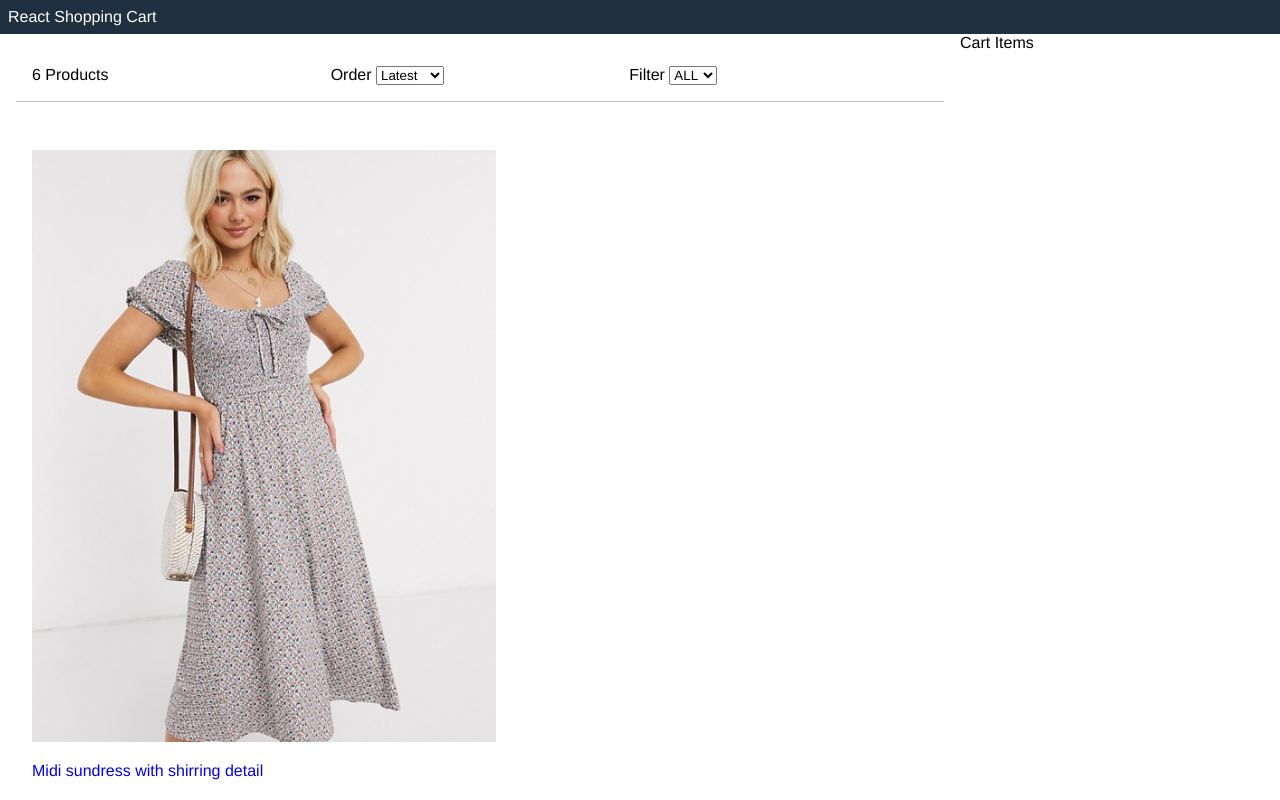
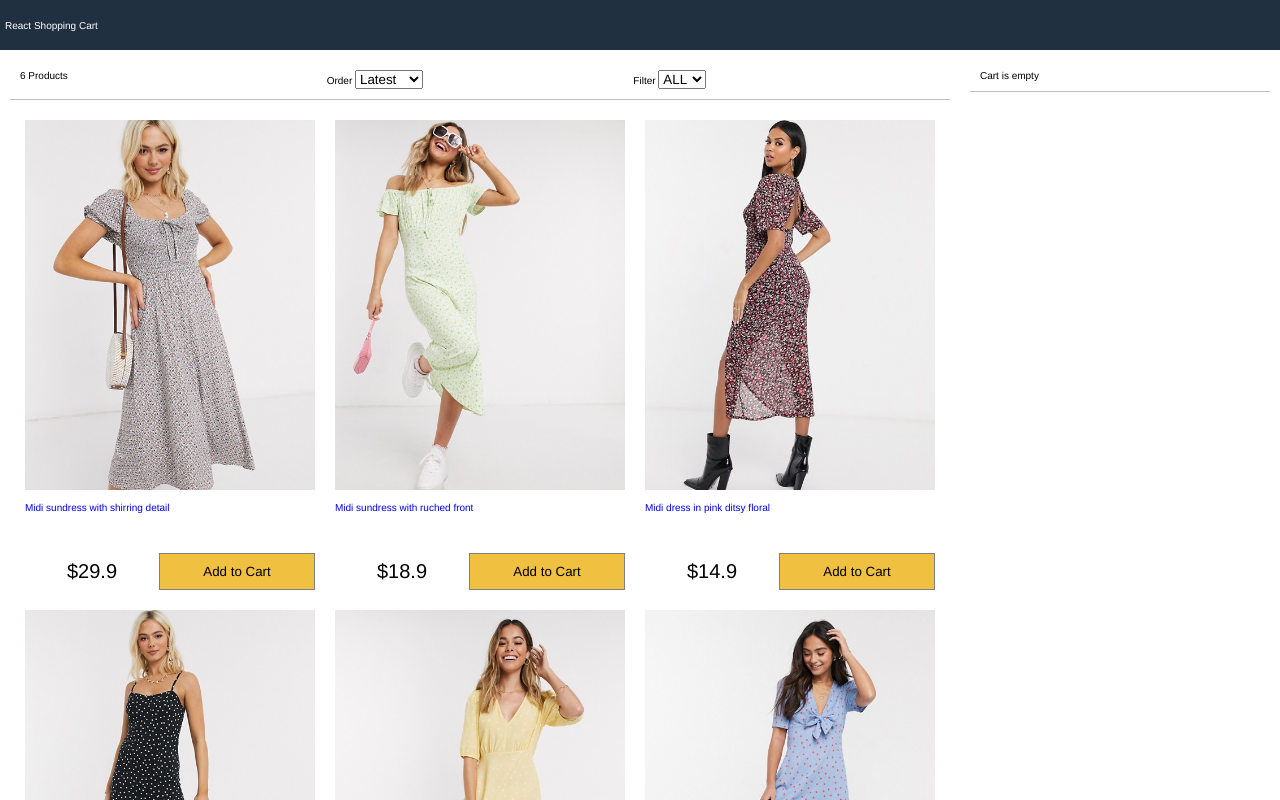
Before and after one commit to Margaret-coder/react-shopping-cart, a React (Create React App) app: page / in a window 1280 px wide. Shown: the top 800 px of the page. Built offline with nearby package versions, Linux system fonts and the light colour scheme.

Commit message:
cart-component

```diff
--- a/src/App.js
+++ b/src/App.js
@@ -1,5 +1,6 @@
 //feature 1
 import React from 'react';
+import Cart from './Components/Cart';
 import Filter from './Components/Filter';
 import Products from './Components/Products';
 import data from "./data.json";
@@ -9,12 +10,37 @@ class App extends React.Component {
     super()
     this.state = {
       products: data.products,
+      cartItems: [],
       size:"",
       sort:""
     }
     this.sortProducts = this.sortProducts.bind(this);
     this.filterProducts = this.filterProducts.bind(this);
   }
+
+  removeFromCart = (product)=>{
+    const cartItems = this.state.cartItems.slice()
+    this.setState({
+      cartItems : cartItems.filter(x=>x._id !== product._id)
+    })
+
+  }
+
+  addToCart = (product)=>{
+    const cartItems = this.state.cartItems.slice()
+    let alreadyInCart = false
+    cartItems.forEach((item)=> {
+      if(item._id === product._id){
+        item.count++
+        alreadyInCart = true
+      }
+    })
+    if(alreadyInCart === false){
+      cartItems.push({...product, count: 1})
+    }
+    this.setState({cartItems})
+  }
+
   sortProducts =(event)=>{
     const sort = event.target.value
     console.log(event.target.value)
@@ -70,9 +96,13 @@ class App extends React.Component {
               filterProducts={this.filterProducts}
               sortProducts={this.sortProducts}
               ></Filter>
-              <Products products={this.state.products}></Products>
+              <Products products={this.state.products}
+              addToCart={this.addToCart}></Products>
             </div>
-            <div className="sidebar">Cart Items</div>
+            <div className="sidebar">
+              <Cart cartItems={this.state.cartItems}
+              removeFromCart={this.removeFromCart}/>
+            </div>
           </div>
         </main>
         <footer>All right is reserved</footer>
--- /dev/null
+++ b/src/Components/Cart.js
@@ -0,0 +1,55 @@
+import React, { Component } from 'react'
+import formatCurrency from '../util'
+
+export default class Cart extends Component {
+    render() {
+        const {cartItems} = this.props
+        return (
+            <div>
+                {cartItems.length === 0?
+                <div className="cart cart-header">Cart is empty</div>
+                : <div className="cart cart-header">
+                    You have {this.props.cartItems.length} in the cart{" "}
+                </div>
+                }
+                <div className="cart">
+                    <ul className="cart-items">
+                        {cartItems.map(item=>(
+                            <li key={item._id}>
+                                <div>
+                                    <img src={item.image}
+                                    alt={item.title}></img>
+                                </div>
+                                <div>
+                                    <div>{item.title}</div>
+                                    <div className="right">
+                                        {formatCurrency(item.price)} x {item.count}{" "}
+                                        <button class="button" onClick={()=>this.props.removeFromCart(item)}>
+                                            Remove
+                                        </button>
+                                    </div>
+                                </div>
+                            </li>
+                        ))}
+                    </ul>
+                </div>
+                {cartItems.length!==0 &&
+                    <div className="cart">
+                    <div className="total">
+                        <div>
+                            Total:{" "}
+                            {
+                            formatCurrency(
+                                cartItems.reduce((a,c) => a + c.price*c.count, 0)
+                                )
+                            }
+                        </div>
+                        <button className="button primary">Proceed</button>
+                    </div>
+                </div>
+                }
+
+            </div>
+        )
+    }
+}
--- a/src/Components/Products.js
+++ b/src/Components/Products.js
@@ -15,7 +15,10 @@ export default class Products extends Component {
                                 </a>
                                 <div className="product-price">
                                     <div>{formatCurrency(product.price)}</div>
-                                    <button className="button primary">Add to Cart</button>
+                                    <button
+                                    onClick={()=>this.props.addToCart(product)}
+                                    className="button primary">Add to Cart
+                                    </button>
                                 </div>
                             </div>
                         </li>
--- a/src/index.css
+++ b/src/index.css
@@ -1,5 +1,5 @@
 html{
-  font: size 62.5%;
+  font-size: 62.5%;
   box-sizing: border-box;
 }
 
@@ -9,22 +9,28 @@ body,
   margin: 0;
 }
 
-body, input, select, button, textarea{
+body,
+input,
+select,
+button,
+textarea{
   font-family: Montserrat, Helvetica, Arial, sans-serif;
   font-size: 1.6 rem;
 }
 
+.grid-container{
+  display: grid;
+  grid-template-areas:
+  "header"
+  "main"
+  "footer";
+  grid-template-rows: 5rem 1fr 5rem;
+  grid-template-columns: 1fr;
+  height: 100%;
+}
+
 a{
   text-decoration: none;
-}
-
-.grid-container{
-  display: grid;
-  grid-template-areas: "header"
-  "main"
-  "footer";
-  grid-template-rows: 5rem 1fr 5 rem;
-  grid-template-columns: 1fr;
 }
 
 a:hover{
@@ -36,6 +42,7 @@ header{
   background-color: #203040;
   color: #ffffff;
   display: flex;
+  justify-content: space-between;
   align-items:center;
   padding: 0.5rem;
 }
@@ -83,10 +90,9 @@ footer{
 }
 
 .products li{
-  flex: 1 1 29rem;
+  flex: 0 1 29rem;
   height: 47rem;
   padding: 1rem;
-  margin: 1rem;
 }
 
 .product{
@@ -121,6 +127,7 @@ footer{
   padding: 1rem;
   border: 0.1rem #808080 solid;
   background-color: #f0f0f0;
+  cursor: pointer;
 }
 
 .button:hover{
@@ -143,3 +150,57 @@ footer{
 .filter div{
   flex: 1;
 }
+
+/*Index.css*/
+
+.cart{
+  padding: 1rem;
+  margin: 1rem;
+  display: flex;
+}
+
+.cart-header{
+  border-bottom: 0.1rem #c0c0c0 solid;
+}
+
+.cart-items{
+  padding: 0;
+  width: 100%;
+  list-style-type: none
+}
+
+.cart-items img{
+  width: 5rem;
+}
+
+.cart-items li{
+  display: flex;
+}
+
+.cart-items li div{
+  padding: .5rem;
+}
+
+.cart-items li div:last-child{
+  flex:1;
+}
+
+.right{
+  text-align: right;
+}
+
+.total{
+  display: flex;
+  justify-content: space-between;
+  align-items:center;
+  width: 100%
+}
+
+.total > div{
+  font-size: 2rem;
+}
+
+.total > div,
+.total > button{
+  flex: 1;
+}
```
